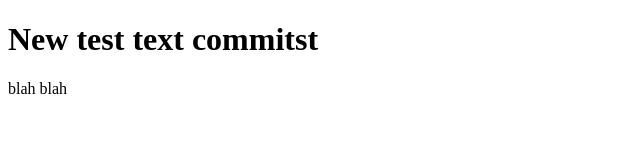
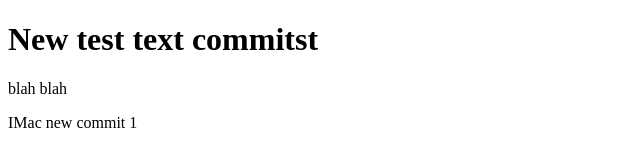
Before and after one commit to albertorramirez/git-test, a plain HTML site: page index.html in a window 1280 px wide. Shown: the whole page, without its empty margins (0-640 px from the left). Drawn offline with Linux system fonts and the light colour scheme.

Commit message:
first imac commit

```diff
--- a/index.html
+++ b/index.html
@@ -3,6 +3,7 @@
 <body>
     <h1> New test text commitst</h1>
     <p>blah blah</p>
+    <p>IMac new commit 1</p>
 </body>
 
 
```
